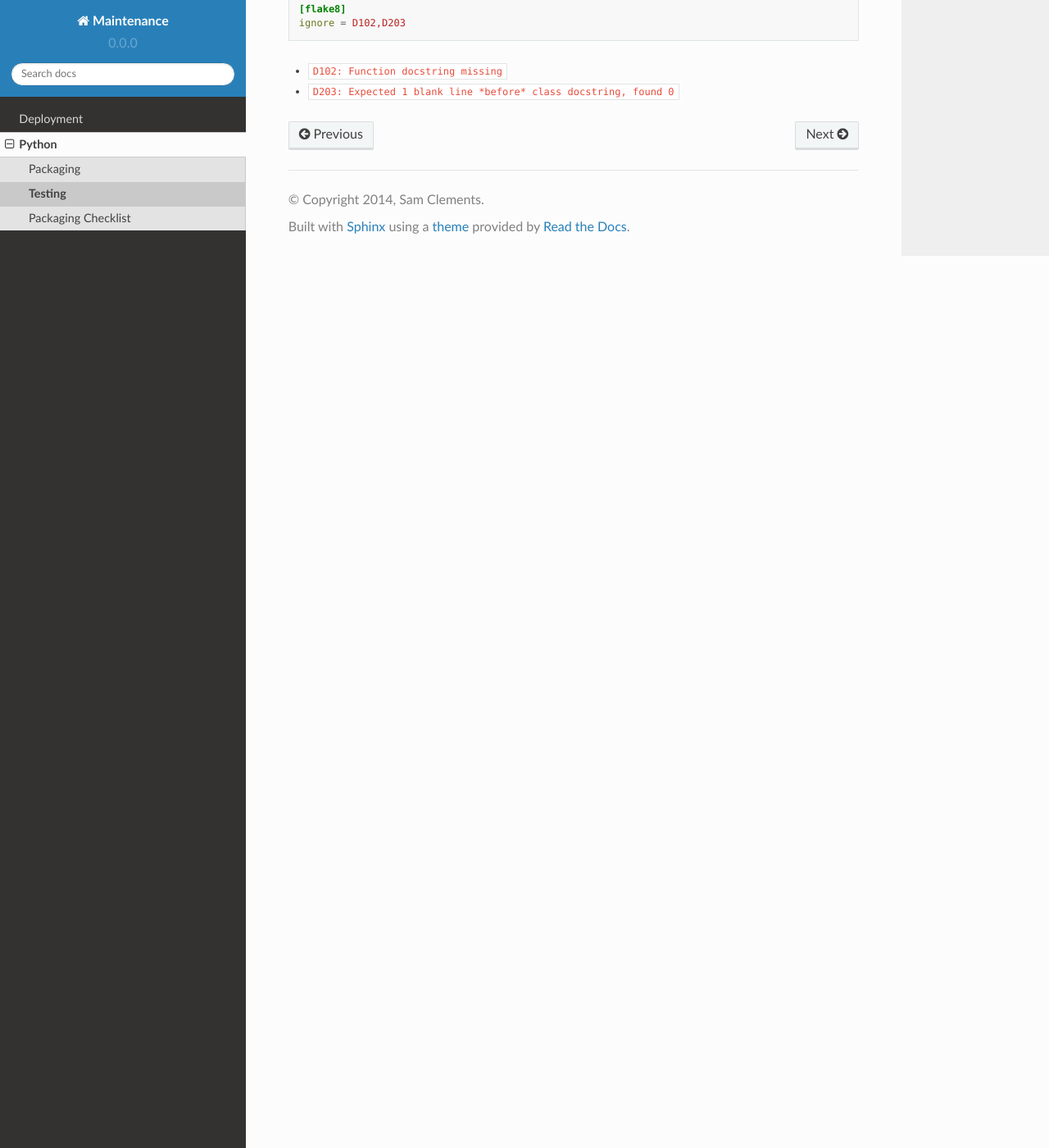
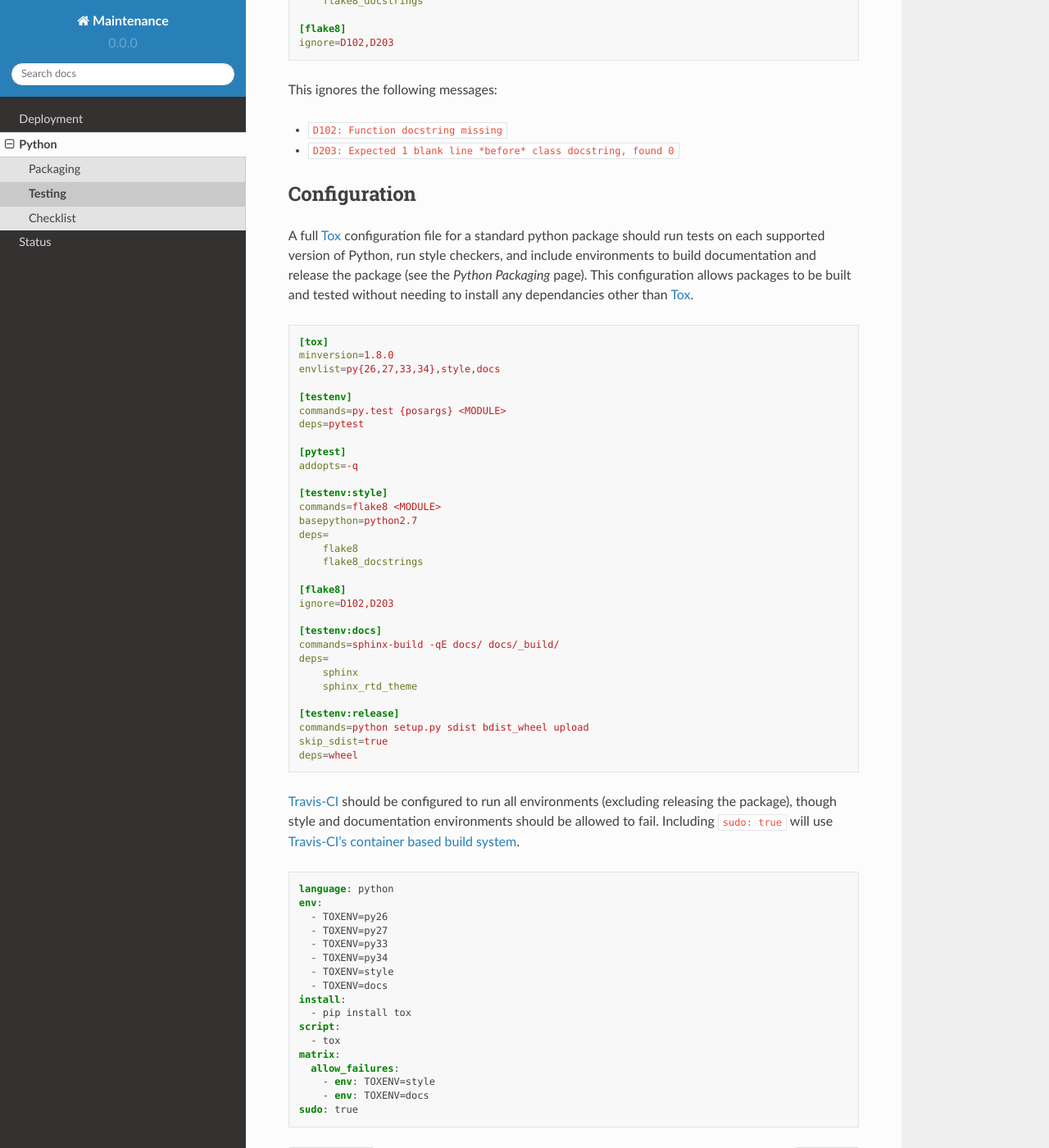
Before and after one commit to kragniz/maintenance, a Sphinx documentation site: the page built from docs/python/testing.rst, in a window 1280 px wide and 1400 px high, scrolled down 1189 px. Shown: the whole window at 82% size. Built offline with Sphinx 7.4.7 and the Read the Docs theme 2.0.0, drawn with Linux system fonts in a browser that asks for light colours; pages that are not in the unit, such as notebooks, are missing from menus; some of the changed text lies outside the part shown.

Commit message:
Reorganisation and code highlighting

```diff
--- a/docs/python/checklist.rst
+++ b/docs/python/checklist.rst
@@ -1,4 +1,4 @@
-Packaging Checklist
+Packaging checklist
 ===================
 
 Creating a new package
--- a/docs/python/testing.rst
+++ b/docs/python/testing.rst
@@ -1,9 +1,9 @@
-Testing
-=======
+Testing Python projects
+=======================
 
 * Test runners: Tox_, `Travis-CI`_
 * Testing: pytest_, mock_
-* Style checker: flake8_
+* Style checker: flake8_, `flake8-docstrings`_
 
 Use Tox_ to run tests across multiple versions of Python. Tox installs the package into a virtualenv for each environment and runs the test command inside that.
 
@@ -11,7 +11,7 @@
 
 A basic ``tox.ini`` file to use pytest should look like this:
 
-.. code:: ini
+.. code-block:: ini
 
     [tox]
     minversion=1.8.0
@@ -21,9 +21,9 @@
     commands=py.test -v {posargs} <MODULE>
     deps=pytest
 
-Configuring `Travis-CI`_ to run Tox properly is slightly verbose, but means local and remote tests run in an almost identical fashion. The ``.travis.yml`` file should include each tox environment in it's matrix:
+Configuring `Travis-CI`_ to run Tox_ properly is slightly verbose, but means local and remote tests run in an almost identical fashion. The ``.travis.yml`` file should include each tox environment in it's matrix (see the Configuration_ section below for a full example):
 
-.. code:: yaml
+.. code-block:: yaml
 
     language: python
     env:
@@ -37,32 +37,96 @@
       - tox
 
 Style checking
-~~~~~~~~~~~~~~
+--------------
 
-Use flake8_ to run style checks, which collects pyflakes_, pep8_ and mccabe_. The flake8_docstrings_ module extends it to include pep257_. As it reads it's configuration from ``tox.ini``, it can be added to Tox very easily.
+Use flake8_ to run style checks, which collects pyflakes_, pep8_ and mccabe_. The `flake8-docstrings`_ module extends it to include pep257_. As it reads it's configuration from ``tox.ini``, it can be added to Tox very easily.
 
-.. code:: ini
+.. code-block:: ini
 
     [testenv:style]
-    commands=flake8 colorlog
+    commands=flake8 <MODULE>
     basepython=python2.7
     deps=
         flake8
         flake8_docstrings
 
     [flake8]
-    ignore = D102,D203
+    ignore=D102,D203
+
+This ignores the following messages:
 
 * ``D102: Function docstring missing``
 * ``D203: Expected 1 blank line *before* class docstring, found 0``
 
-.. _tox: http://tox.readthedocs.org/
+Configuration
+-------------
+
+A full Tox_ configuration file for a standard python package should run tests on each supported version of Python, run style checkers, and include environments to build documentation and release the package (see the `Python Packaging` page). This configuration allows packages to be built and tested without needing to install any dependancies other than Tox_.
+
+.. code-block:: ini
+
+    [tox]
+    minversion=1.8.0
+    envlist=py{26,27,33,34},style,docs
+
+    [testenv]
+    commands=py.test {posargs} <MODULE>
+    deps=pytest
+
+    [pytest]
+    addopts=-q
+
+    [testenv:style]
+    commands=flake8 <MODULE>
+    basepython=python2.7
+    deps=
+        flake8
+        flake8_docstrings
+
+    [flake8]
+    ignore=D102,D203
+
+    [testenv:docs]
+    commands=sphinx-build -qE docs/ docs/_build/
+    deps=
+        sphinx
+        sphinx_rtd_theme
+
+    [testenv:release]
+    commands=python setup.py sdist bdist_wheel upload
+    skip_sdist=true
+    deps=wheel
+
+`Travis-CI`_ should be configured to run all environments (excluding releasing the package), though style and documentation environments should be allowed to fail. Including ``sudo: true`` will use `Travis-CI's container based build system <http://docs.travis-ci.com/user/workers/container-based-infrastructure/>`_.
+
+.. code-block:: YAML
+
+    language: python
+    env:
+      - TOXENV=py26
+      - TOXENV=py27
+      - TOXENV=py33
+      - TOXENV=py34
+      - TOXENV=style
+      - TOXENV=docs
+    install:
+      - pip install tox
+    script:
+      - tox
+    matrix:
+      allow_failures:
+        - env: TOXENV=style
+        - env: TOXENV=docs
+    sudo: true
+
+
+.. _Tox: http://tox.readthedocs.org/
 .. _Travis-CI: http://travis-ci.org/
 .. _pytest: http://pytest.org/latest/contents.html
 .. _mock: http://www.voidspace.org.uk/python/mock/
 .. _flake8: http://flake8.readthedocs.org/
+.. _`flake8-docstrings`: https://bitbucket.org/icordasc/flake8-docstrings
 .. _pyflakes: https://github.com/pyflakes/pyflakes/
 .. _pep8: http://pep8.readthedocs.org/en/latest/
 .. _mccabe: http://nedbatchelder.com/blog/200803/python_code_complexity_microtool.html
-.. _flake8_docstrings: https://bitbucket.org/icordasc/flake8-docstrings
 .. _pep257: https://github.com/GreenSteam/pep257
--- a/docs/python/status.rst
+++ b/docs/status/python.rst
@@ -1,5 +1,5 @@
-Package Status
-==============
+Python package status
+=====================
 
 .. package:: clack
 
```
Also changed, not shown: docs/index.rst (+15 -2 lines), docs/python/index.rst (+3 -5 lines), docs/python/packaging.rst (+9 -9 lines), docs/status/index.rst (added, +8 -0 lines).
